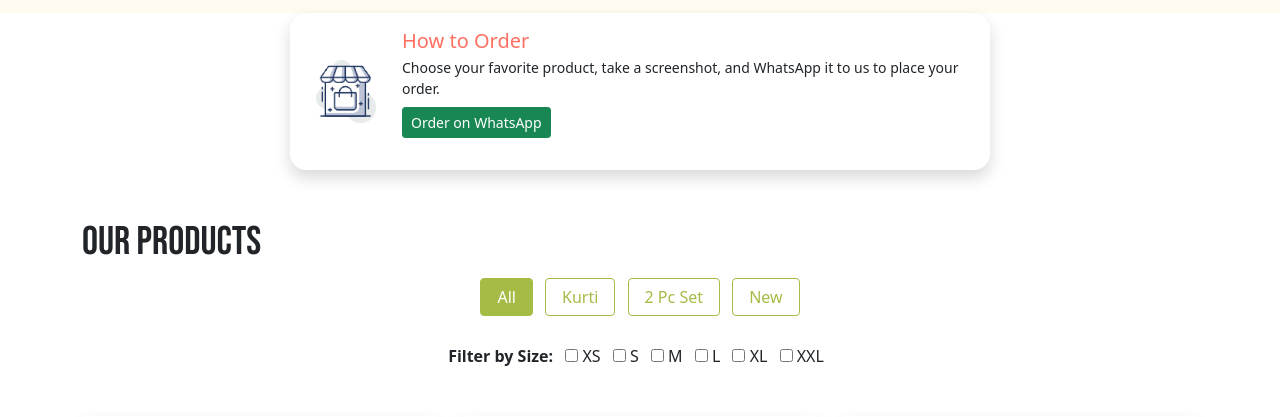
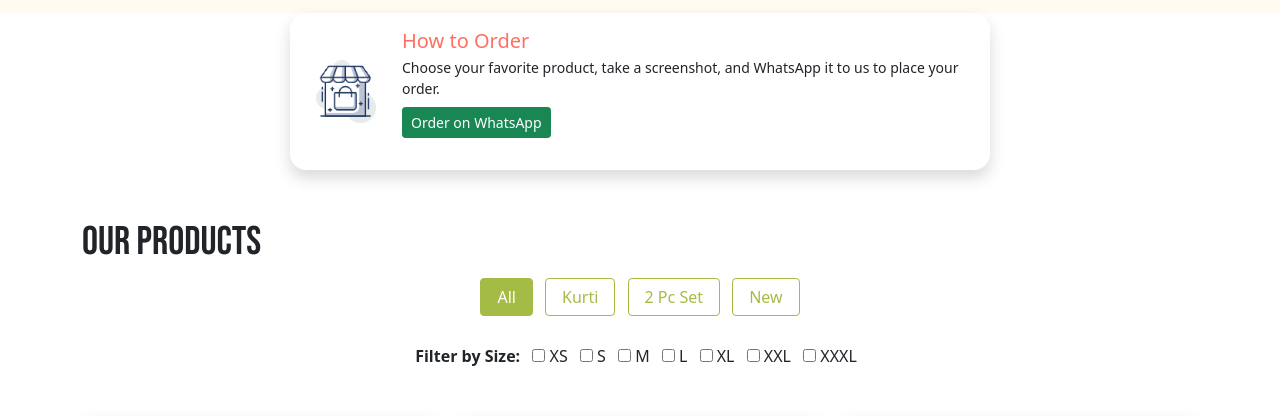
Before and after one commit to Jonty6812/AadrikFashion_V1, a website: page index.html in a window 1280 px wide. Shown: the part 535-952 px from the top of the page. Drawn offline with Linux system fonts and the light colour scheme.

Commit message:
new filter XXXL

```diff
--- a/index.html
+++ b/index.html
@@ -150,6 +150,10 @@
 
     <label class="me-2">
       <input type="checkbox" value="XXL" onchange="applyFilters()"> XXL
+    </label>
+
+    <label class="me-2">
+      <input type="checkbox" value="XXXL" onchange="applyFilters()"> XXXL
     </label>
 
   </div>
```
